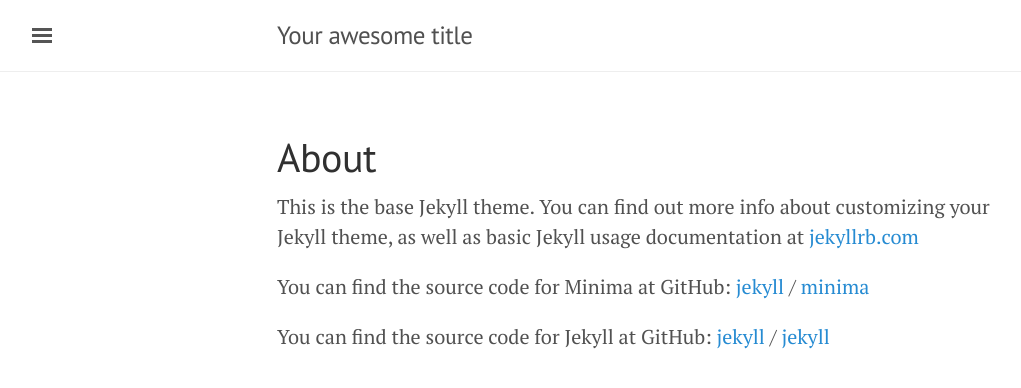
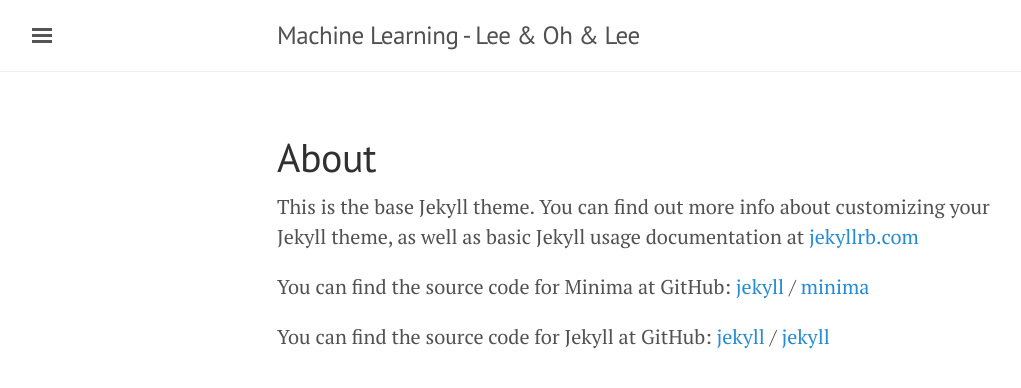
Before and after one commit to smallorbig/ml_lol, a Jekyll site: the page built from about.md, in a window 1280 px wide. Shown: the top 388 px of the page, without its empty margins (3-1024 px from the left). Built offline with Jekyll 4.4.1, drawn with Linux system fonts in a browser that asks for light colours.

Commit message:
add post

```diff
--- a/_config.yml
+++ b/_config.yml
@@ -13,16 +13,16 @@
 # you will see them accessed via {{ site.title }}, {{ site.email }}, and so on.
 # You can create any custom variable you would like, and they will be accessible
 # in the templates via {{ site.myvariable }}.
-title: Your awesome title
-email: your-email@example.com
+title: Machine Learning - Lee & Oh & Lee
+email: osmfirst@gmail.com
 description: >- # this means to ignore newlines until "baseurl:"
   Write an awesome description for your new site here. You can edit this
   line in _config.yml. It will appear in your document head meta (for
   Google search results) and in your feed.xml site description.
 baseurl: "" # the subpath of your site, e.g. /blog
-url: "" # the base hostname & protocol for your site, e.g. http://example.com
-twitter_username: jekyllrb
-github_username:  jekyll
+url: "https://smallorbig.github.io/ml_lol" # the base hostname & protocol for your site, e.g. http://example.com
+# twitter_username: jekyllrb
+# github_username:  jekyll
 
 # Build settings
 markdown: kramdown
```
